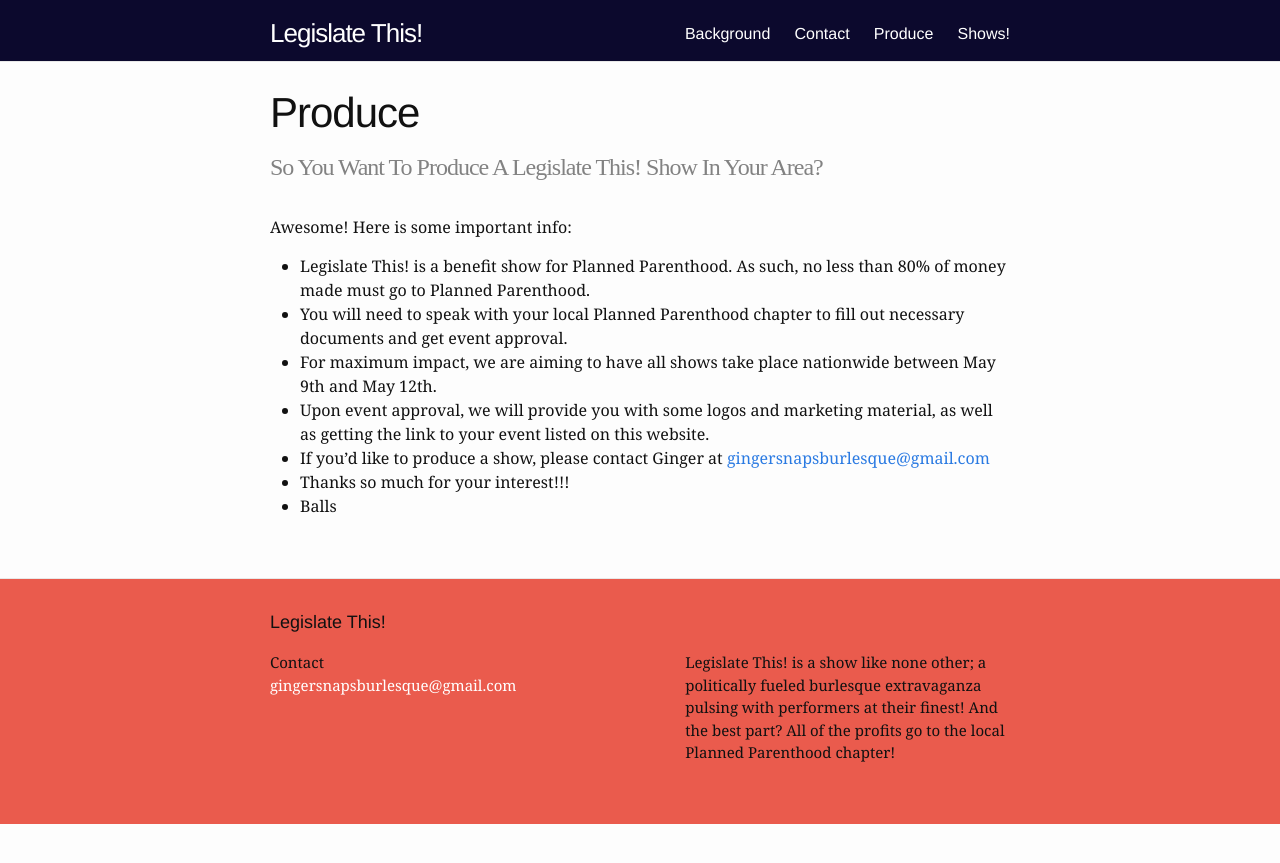
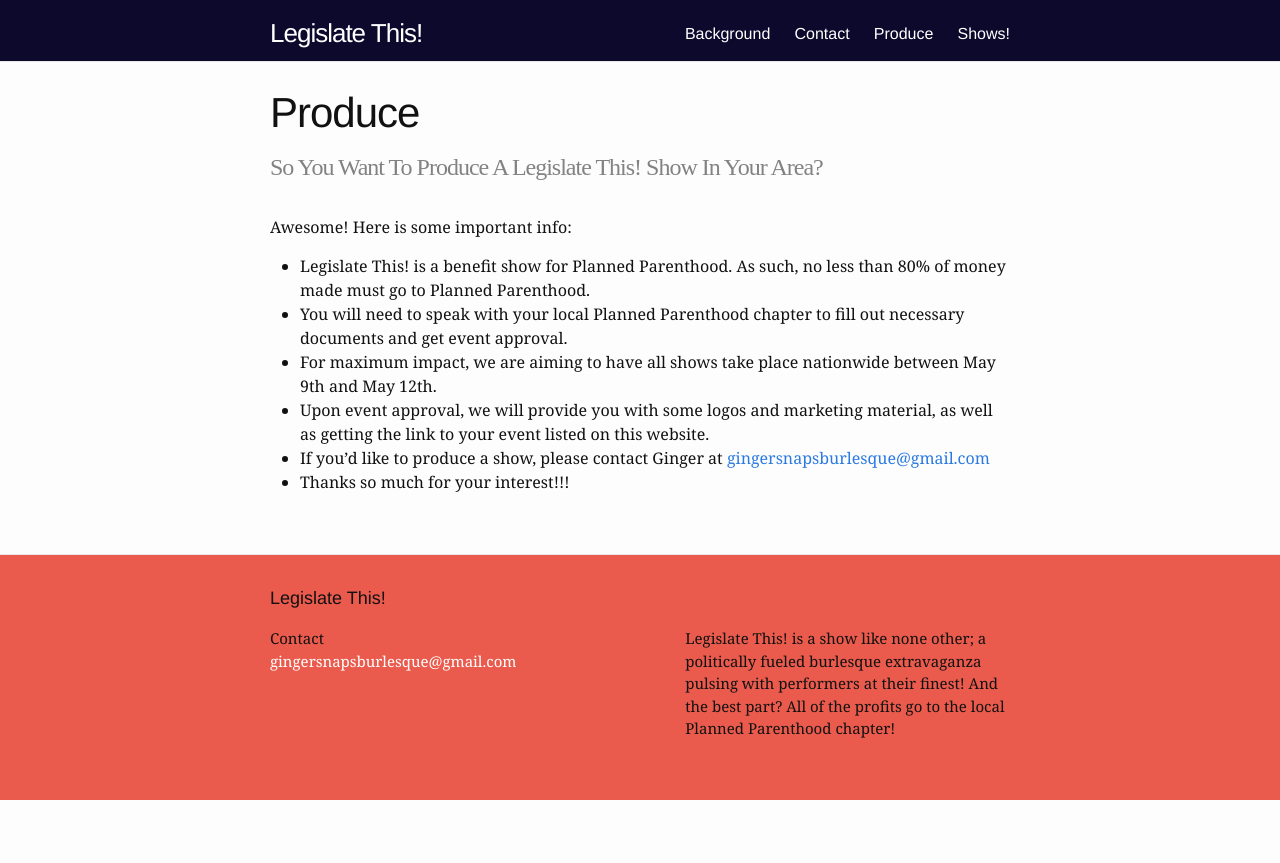
Before and after one commit to tmbritton/legislatethis, a Jekyll site: the page built from produce.md, in a window 1280 px wide. Shown: the top 863 px of the page. Built offline with Jekyll 4.4.1, drawn with Linux system fonts in a browser that asks for light colours; some web fonts are replaced.

Commit message:
Updated produce.md

```diff
--- a/produce.md
+++ b/produce.md
@@ -15,4 +15,3 @@ Awesome! Here is some important info:
 - Upon event approval, we will provide you with some logos and marketing material, as well as getting the link to your event listed on this website.
 - If you’d like to produce a show, please contact Ginger at [gingersnapsburlesque@gmail.com](mailto:gingersnapsburlesque@gmail.com)
 - Thanks so much  for your interest!!!
-- Balls
```
